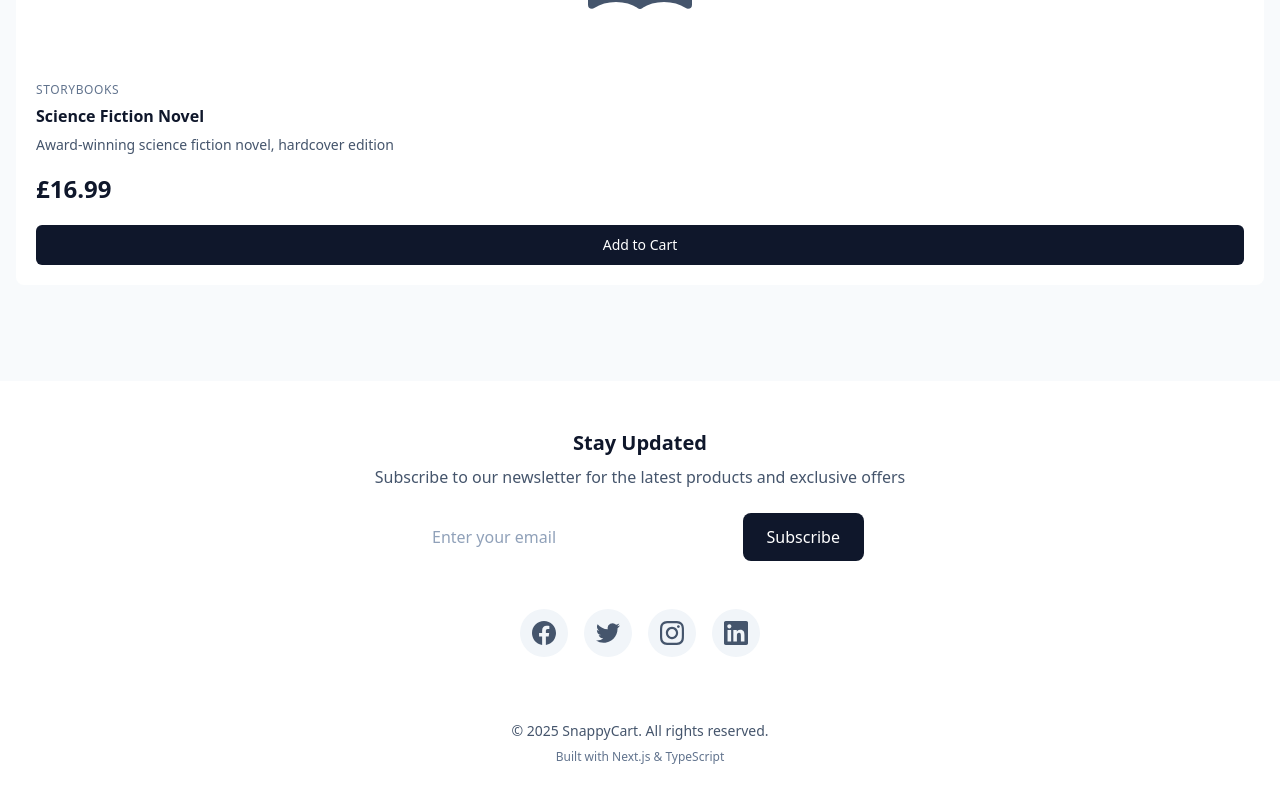
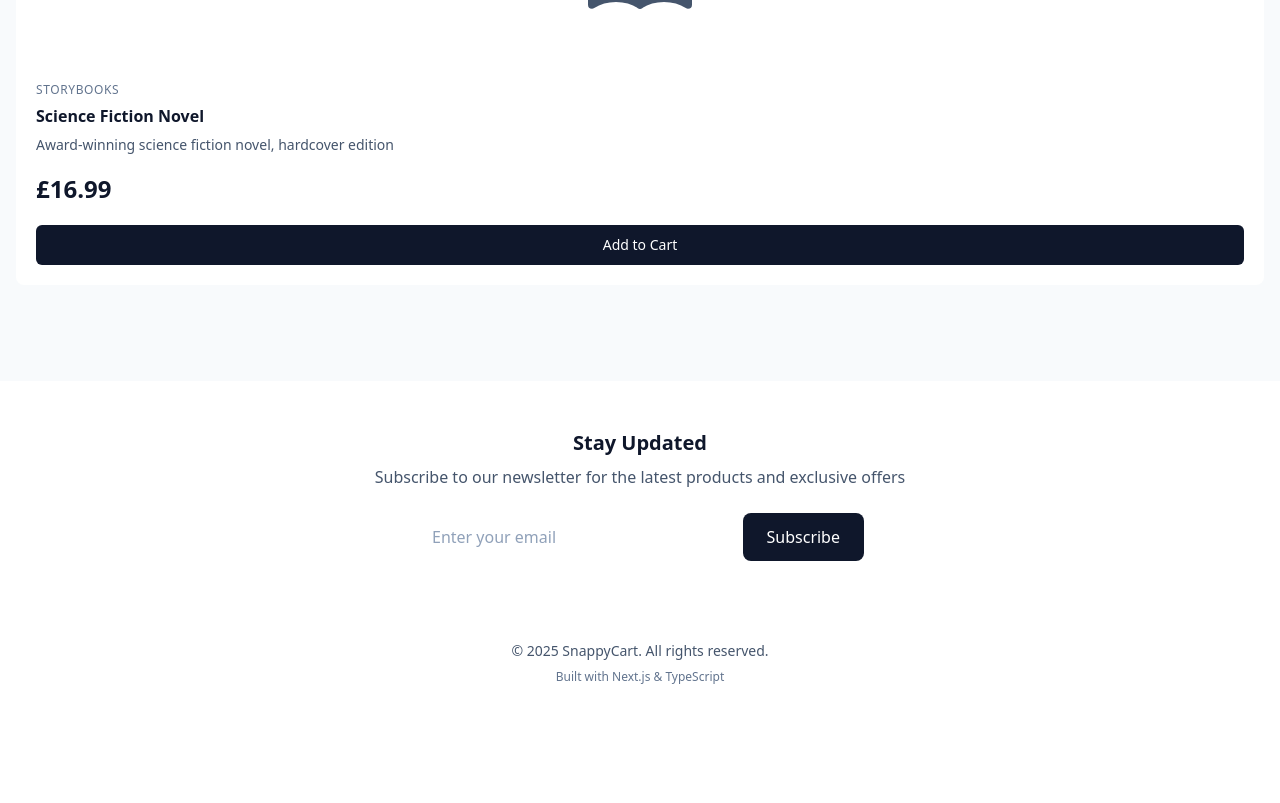
Before and after one commit to alam-cloud/snappycart, a Next.js app: page / in a window 1280 px wide. Shown: the part 7999-8802 px from the top of the page. After the commit the page ends 8732 px from the top, so only its background shows below. Built offline with nearby package versions, Linux system fonts and the light colour scheme.

Commit message:
refactor: Remove social media buttons from footer

```diff
--- a/app/page.tsx
+++ b/app/page.tsx
@@ -71,54 +71,6 @@ export default function Home() {
                   Subscribe
                 </button>
               </form>
-            </div>
-
-            {/* Social Sharing */}
-            <div className="mb-8 flex justify-center gap-4">
-              <a
-                href="https://facebook.com"
-                target="_blank"
-                rel="noopener noreferrer"
-                className="p-3 bg-slate-100 rounded-full text-slate-600 hover:bg-slate-900 hover:text-white transition-colors"
-                aria-label="Facebook"
-              >
-                <svg className="w-6 h-6" fill="currentColor" viewBox="0 0 24 24">
-                  <path d="M24 12.073c0-6.627-5.373-12-12-12s-12 5.373-12 12c0 5.99 4.388 10.954 10.125 11.854v-8.385H7.078v-3.47h3.047V9.43c0-3.007 1.792-4.669 4.533-4.669 1.312 0 2.686.235 2.686.235v2.953H15.83c-1.491 0-1.956.925-1.956 1.874v2.25h3.328l-.532 3.47h-2.796v8.385C19.612 23.027 24 18.062 24 12.073z" />
-                </svg>
-              </a>
-              <a
-                href="https://twitter.com"
-                target="_blank"
-                rel="noopener noreferrer"
-                className="p-3 bg-slate-100 rounded-full text-slate-600 hover:bg-slate-900 hover:text-white transition-colors"
-                aria-label="Twitter"
-              >
-                <svg className="w-6 h-6" fill="currentColor" viewBox="0 0 24 24">
-                  <path d="M23.953 4.57a10 10 0 01-2.825.775 4.958 4.958 0 002.163-2.723c-.951.555-2.005.959-3.127 1.184a4.92 4.92 0 00-8.384 4.482C7.69 8.095 4.067 6.13 1.64 3.162a4.822 4.822 0 00-.666 2.475c0 1.71.87 3.213 2.188 4.096a4.904 4.904 0 01-2.228-.616v.06a4.923 4.923 0 003.946 4.827 4.996 4.996 0 01-2.212.085 4.936 4.936 0 004.604 3.417 9.867 9.867 0 01-6.102 2.105c-.39 0-.779-.023-1.17-.067a13.995 13.995 0 007.557 2.209c9.053 0 13.998-7.496 13.998-13.985 0-.21 0-.42-.015-.63A9.935 9.935 0 0024 4.59z" />
-                </svg>
-              </a>
-              <a
-                href="https://instagram.com"
-                target="_blank"
-                rel="noopener noreferrer"
-                className="p-3 bg-slate-100 rounded-full text-slate-600 hover:bg-slate-900 hover:text-white transition-colors"
-                aria-label="Instagram"
-              >
-                <svg className="w-6 h-6" fill="currentColor" viewBox="0 0 24 24">
-                  <path d="M12 2.163c3.204 0 3.584.012 4.85.07 3.252.148 4.771 1.691 4.919 4.919.058 1.265.069 1.645.069 4.849 0 3.205-.012 3.584-.069 4.849-.149 3.225-1.664 4.771-4.919 4.919-1.266.058-1.644.07-4.85.07-3.204 0-3.584-.012-4.849-.07-3.26-.149-4.771-1.699-4.919-4.92-.058-1.265-.07-1.644-.07-4.849 0-3.204.013-3.583.07-4.849.149-3.227 1.664-4.771 4.919-4.919 1.266-.057 1.645-.069 4.849-.069zm0-2.163c-3.259 0-3.667.014-4.947.072-4.358.2-6.78 2.618-6.98 6.98-.059 1.281-.073 1.689-.073 4.948 0 3.259.014 3.668.072 4.948.2 4.358 2.618 6.78 6.98 6.98 1.281.058 1.689.072 4.948.072 3.259 0 3.668-.014 4.948-.072 4.354-.2 6.782-2.618 6.979-6.98.059-1.28.073-1.689.073-4.948 0-3.259-.014-3.667-.072-4.947-.196-4.354-2.617-6.78-6.979-6.98-1.281-.059-1.69-.073-4.949-.073zm0 5.838c-3.403 0-6.162 2.759-6.162 6.162s2.759 6.163 6.162 6.163 6.162-2.759 6.162-6.163c0-3.403-2.759-6.162-6.162-6.162zm0 10.162c-2.209 0-4-1.79-4-4 0-2.209 1.791-4 4-4s4 1.791 4 4c0 2.21-1.791 4-4 4zm6.406-11.845c-.796 0-1.441.645-1.441 1.44s.645 1.44 1.441 1.44c.795 0 1.439-.645 1.439-1.44s-.644-1.44-1.439-1.44z" />
-                </svg>
-              </a>
-              <a
-                href="https://linkedin.com"
-                target="_blank"
-                rel="noopener noreferrer"
-                className="p-3 bg-slate-100 rounded-full text-slate-600 hover:bg-slate-900 hover:text-white transition-colors"
-                aria-label="LinkedIn"
-              >
-                <svg className="w-6 h-6" fill="currentColor" viewBox="0 0 24 24">
-                  <path d="M20.447 20.452h-3.554v-5.569c0-1.328-.027-3.037-1.852-3.037-1.853 0-2.136 1.445-2.136 2.939v5.667H9.351V9h3.414v1.561h.046c.477-.9 1.637-1.85 3.37-1.85 3.601 0 4.267 2.37 4.267 5.455v6.286zM5.337 7.433c-1.144 0-2.063-.926-2.063-2.065 0-1.138.92-2.063 2.063-2.063 1.14 0 2.064.925 2.064 2.063 0 1.139-.925 2.065-2.064 2.065zm1.782 13.019H3.555V9h3.564v11.452zM22.225 0H1.771C.792 0 0 .774 0 1.729v20.542C0 23.227.792 24 1.771 24h20.451C23.2 24 24 23.227 24 22.271V1.729C24 .774 23.2 0 22.222 0h.003z" />
-                </svg>
-              </a>
             </div>
 
             {/* Copyright */}
```
